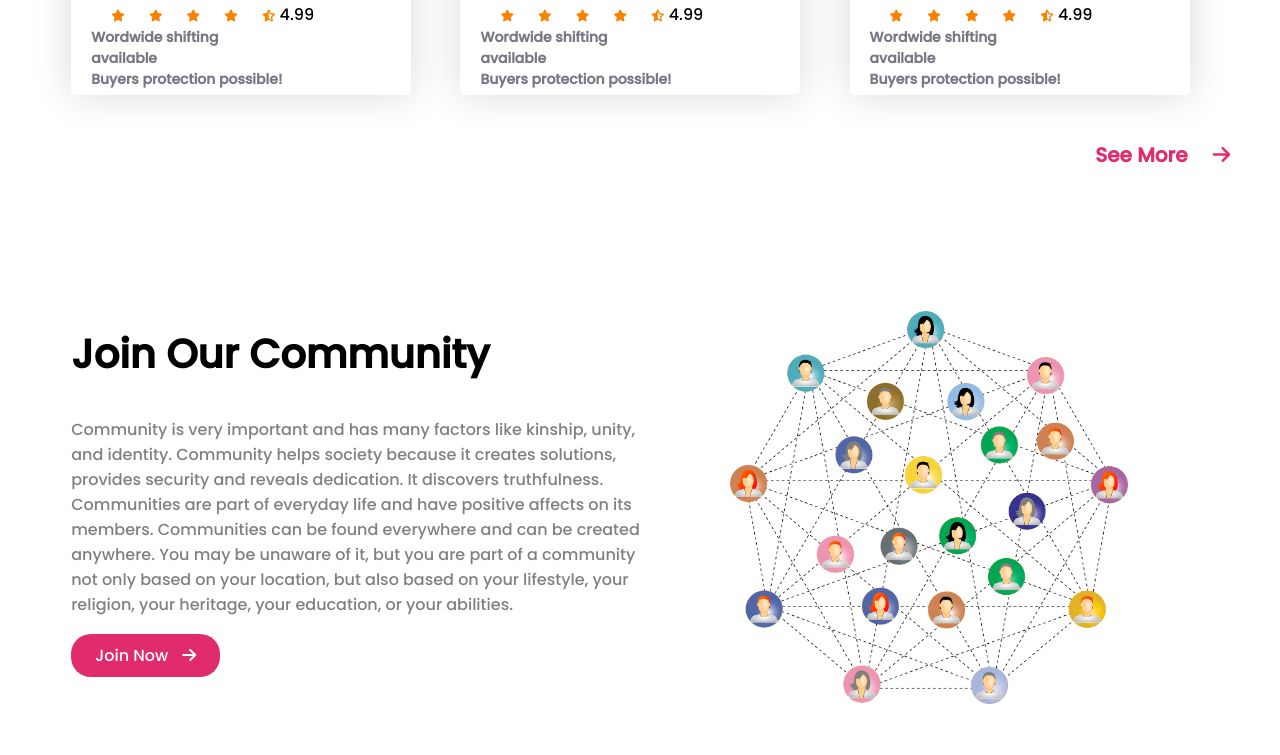
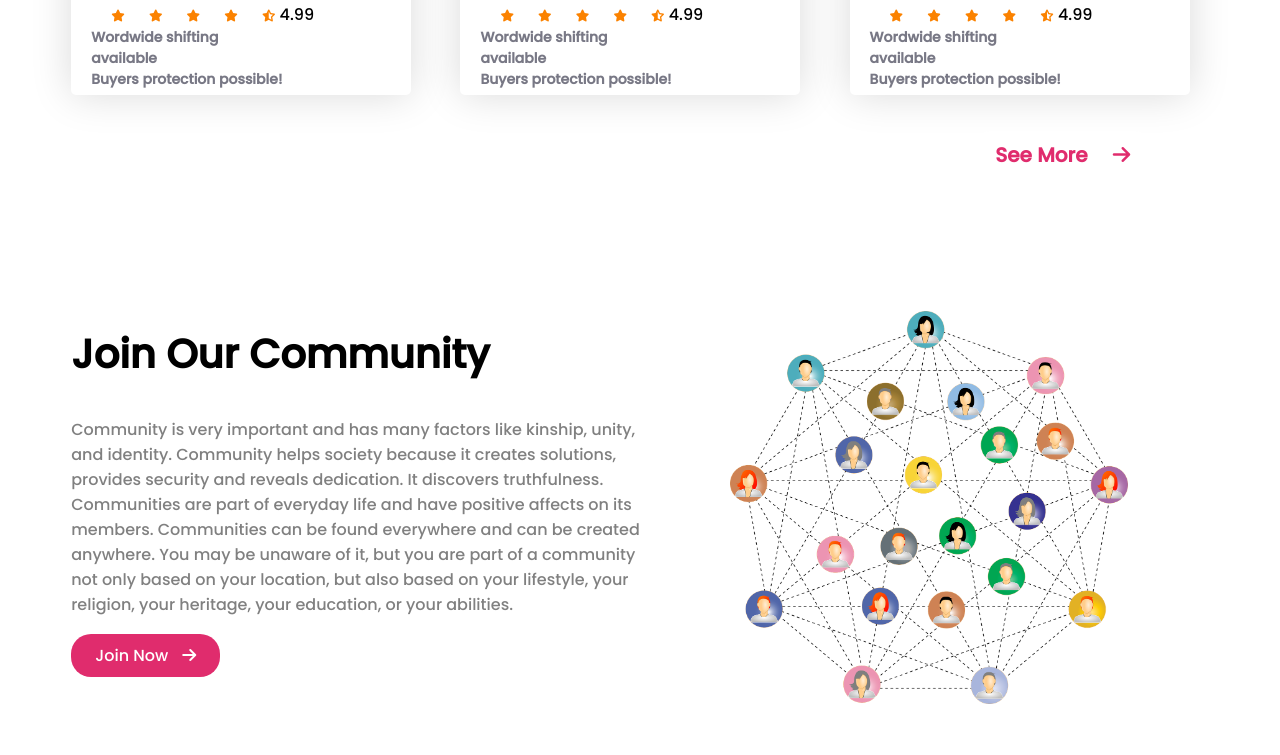
Before and after one commit to danteahmed/assignment-2, a plain HTML site: page index.html in a window 1280 px wide. Shown: the part 2600-3355 px from the top of the page. Drawn offline with Linux system fonts and the light colour scheme.

Commit message:
4th commit

```diff
--- a/styles/style.css
+++ b/styles/style.css
@@ -135,7 +135,7 @@ main{
    color: #E02C6D;
    font-weight: 700;
    position: relative;
-   right: -1000px;
+   right: -900px;
    font-size: 20px
 }
 
```
